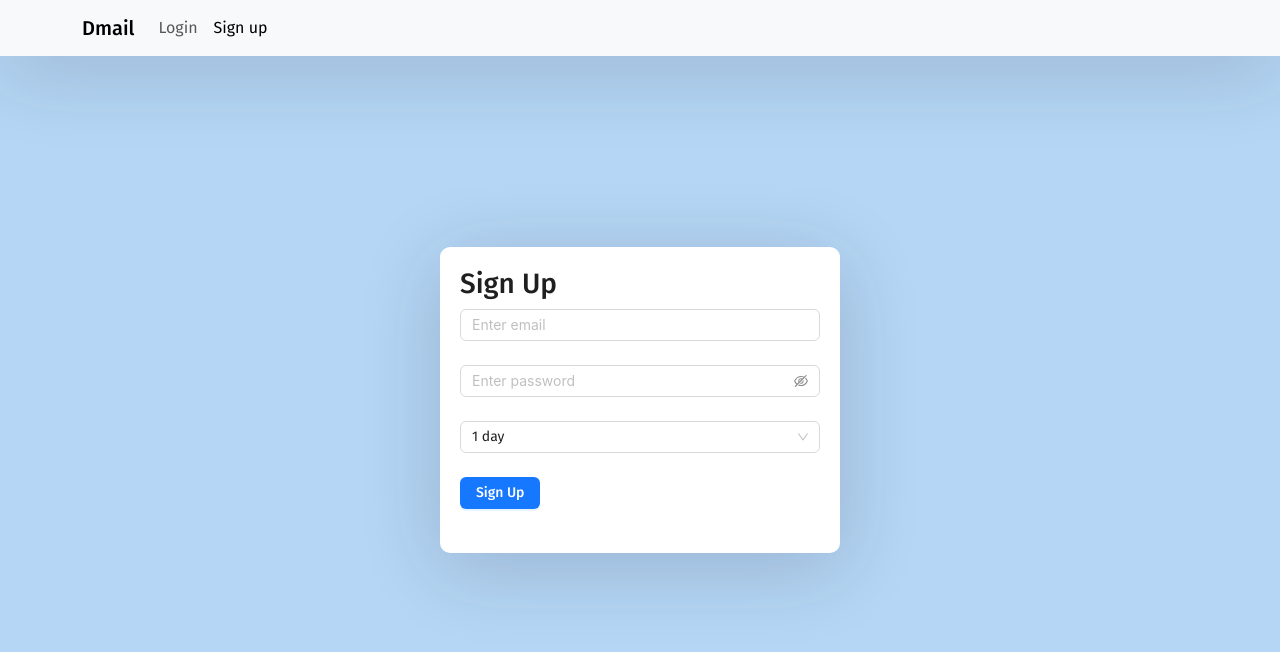
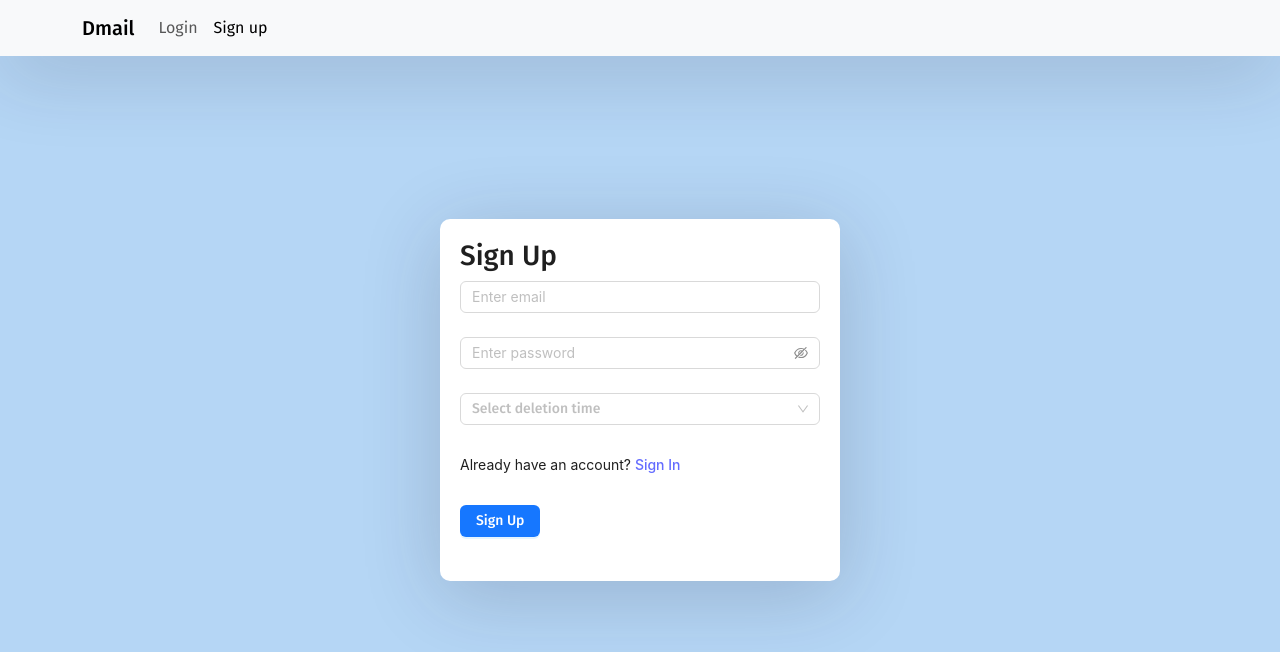
Before and after one commit to AJasem/imap, a React (Vite) app in the folder ipam/: page /sign-up in a window 1280 px wide. Shown: the top 652 px of the page. Built offline with nearby package versions, Linux system fonts and the light colour scheme.

Commit message:
log llink

```diff
--- a/ipam/src/App.css
+++ b/ipam/src/App.css
@@ -102,7 +102,12 @@ body, html, .App, #root, .auth-wrapper {
   padding: 20px 20%;
 
 }
+.delete-text{
+  color: #f44336;
+  font-size: 20px;
+  font-weight: 500;
 
+}
 .btn-nav{
 
   color: white;
--- a/ipam/src/components/Login.jsx
+++ b/ipam/src/components/Login.jsx
@@ -1,5 +1,6 @@
 import { Form, Input, Button } from "antd";
 import useLogin from "../hooks/useLogin";
+import { Link } from "react-router-dom";
 
 function Login() {
 
@@ -26,6 +27,9 @@ function Login() {
           <Input.Password placeholder="Enter password" />
         </Form.Item>
         <Form.Item>
+          Don't have an account? <Link to="/sign-up">Sign up</Link>
+        </Form.Item>
+        <Form.Item>
           <Button type="primary" htmlType="submit" loading={loading}>
             Sign In
           </Button>
--- a/ipam/src/components/MailBoxNav.jsx
+++ b/ipam/src/components/MailBoxNav.jsx
@@ -38,8 +38,7 @@ function MailBoxNav({handleSwitch}) {
     return () => clearInterval(timer);
   }, []);
 
-  const remainingTimeText = remainingTime ? `Your email will be deleted in ${remainingTime.days}
-   days and ${remainingTime.hours}:${remainingTime.minutes}:${remainingTime.seconds}` : "";
+  const remainingTimeText = remainingTime ? `Your email will be deleted in ${remainingTime.days}d:${remainingTime.hours}:${remainingTime.minutes}:${remainingTime.seconds}` : "";
 
 
   return (
@@ -49,7 +48,8 @@ function MailBoxNav({handleSwitch}) {
           <Button>Menu</Button>
         </Popover>
       </div>
-      <Typography.Text>{remainingTimeText}</Typography.Text>
+      <Typography.Text className="delete-text">{remainingTimeText}</Typography.Text>
+
       <Button
         icon={<LogoutOutlined style={{ color: "red" }} />}
         onClick={handleLogout}
--- a/ipam/src/components/SignUP.jsx
+++ b/ipam/src/components/SignUP.jsx
@@ -1,6 +1,7 @@
 import { Form, Input, Button, Select } from "antd";
 import React from "react";
 import useSignUp from "../hooks/useSignUp";
+import { Link } from "react-router-dom";
 
 const { Option } = Select;
 
@@ -11,7 +12,7 @@ function SignUp() {
   };
   return (
     <div className="form">
-      <Form name="sign_up" initialValues={{ remember: true, deletionTime: "1" }} onFinish={onFinish}>
+      <Form name="sign_up" initialValues={{ remember: true }} onFinish={onFinish}>
         <h3>Sign Up</h3>
         <Form.Item
           name="email"
@@ -42,7 +43,13 @@ function SignUp() {
             <Option value="3">3 days</Option>
             <Option value="7">1 week</Option>
           </Select>
+
         </Form.Item>
+
+
+         <Form.Item>
+         Already have an account?  <Link to="/sign-in">Sign In</Link>
+         </Form.Item>
 
         <Form.Item>
           <Button type="primary" htmlType="submit">
```
Also changed, not shown: 1 other file (tests, documents, lock files or other folders).
